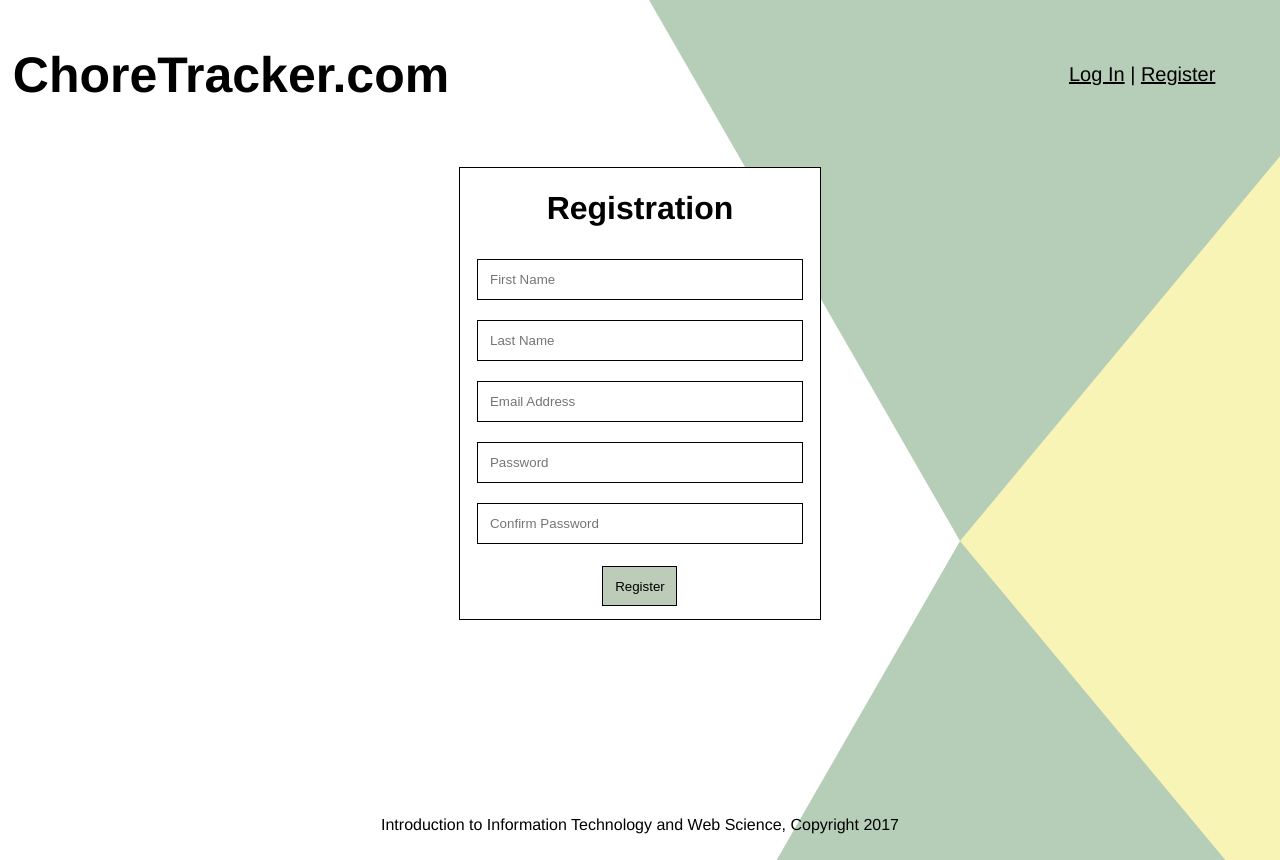
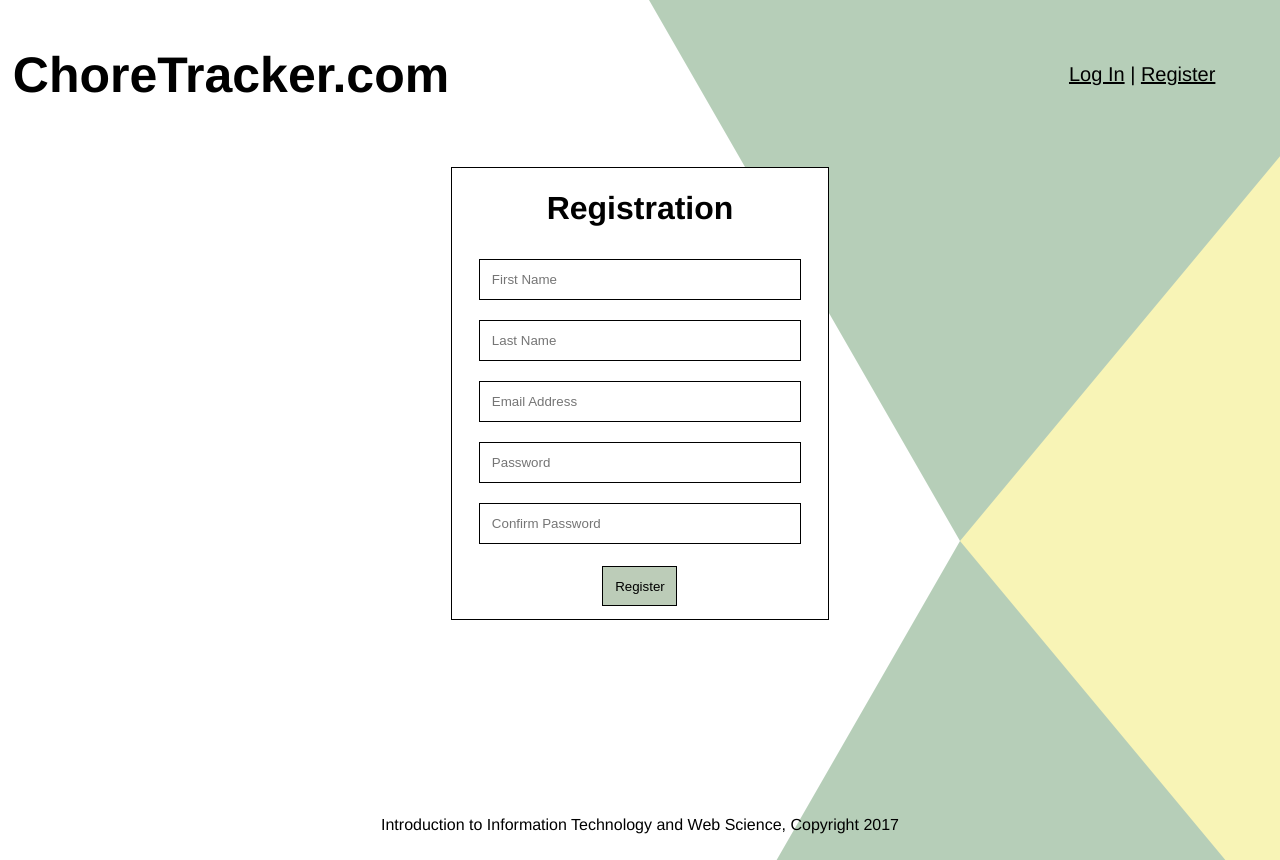
Before and after one commit to Risch1997/IIT-Project, a PHP site: page /register.php in a window 1280 px wide. Run offline with PHP 8.4, Linux system fonts and the light colour scheme; some web fonts are replaced.

Commit message:
Style changes

```diff
--- a/login.php
+++ b/login.php
@@ -3,7 +3,7 @@
 		<div id="create">
 			<h1>Log In</h1>
 			<form name="login" action="" method="POST">
-				<table id="login">
+				<table id="loginTable">
 					<tr>
 						<td><input type="email" name="email" placeholder="Email"></td>
 					</tr>
--- a/register.php
+++ b/register.php
@@ -3,7 +3,7 @@
 	<div id="create">
 		<h1>Registration</h1>
 		<form name="registration" action="" method="POST">
-			<table id="registration">
+			<table id="registrationTable">
 				<tr>
 					<td><input type="text" name="firstName" placeholder="First Name"></td>
 				</tr>
--- a/resources/styles/style.css
+++ b/resources/styles/style.css
@@ -28,9 +28,9 @@ h2{
 }
 
 ul {
-	margin: 0 0 10px 0 auto;
+	margin: 0 0 10px 0;
 	padding: 0;
-  list-style-type: none;
+	list-style-type: none;
 }
 
 li {
@@ -69,7 +69,6 @@ li {
 
 #loginfield h1{
 	text-align: center;
-
 }
 
 #loginfield{
@@ -162,7 +161,7 @@ input[type=text], input[type=email], input[type=password]{
 	padding: 12px;
 	display: block;
 	border: 1px solid black;
-	width: 300px;
+	width: 80%;
 }
 .Signup{
 	padding-top: 50px;
@@ -184,8 +183,12 @@ input[type=text], input[type=email], input[type=password]{
 	border-style: solid;
 	border-color: black;
 	border-width: 1px;
-	width: 360px;
+	width: 30%;
 	background: white;
+}
+
+table {
+	width: 100%;
 }
 
 #select{
```
